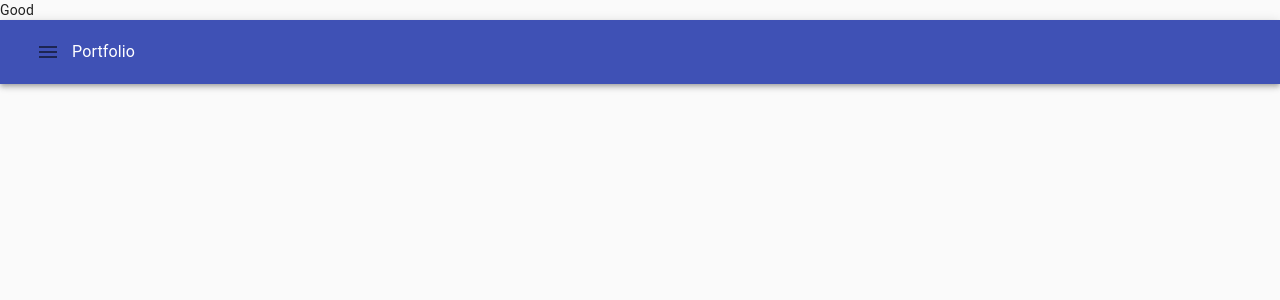
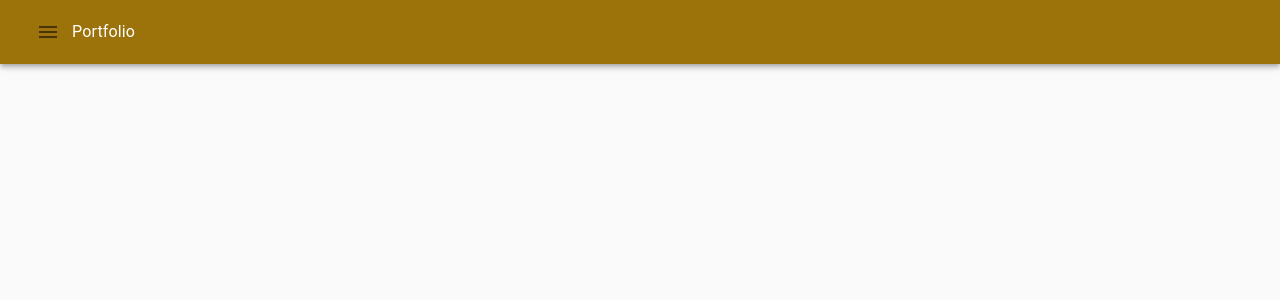
Before and after one commit to aqdasilva/HomeBase, a React (Create React App) app: page / in a window 1280 px wide. Shown: the top 300 px of the page. Built offline with nearby package versions, Linux system fonts and the light colour scheme.

Commit message:
changed color scheme

```diff
--- a/src/App.js
+++ b/src/App.js
@@ -6,7 +6,6 @@
     return (
       <div className="App">
         <header className="App-header">
-          Good
           <Sidebar />
         </header>
       </div>
--- a/src/components/navbar.js
+++ b/src/components/navbar.js
@@ -26,7 +26,7 @@
 const useStyles = makeStyles((theme) => ({
   menuSliderContainer: {
     width: 250,
-    background: "#511",
+    background: "#9c730b",
     height: "100%"
   },
   avatar: {
@@ -36,8 +36,11 @@
     height: theme.spacing(13)
   },
   listItem: {
-    color: "tan"
-  }
+    color: "black"
+  },
+  appbar: {
+    background: '#9c730b'
+  },
 }));
 
 const listItems = [
@@ -93,7 +96,7 @@
       <CssBaseline />
 
       <Box component="nav">
-        <AppBar position="static">
+        <AppBar className={classes.appbar} position="static">
           <Toolbar>
             <IconButton onClick={toggleSlider}>
               <Menu />
```
